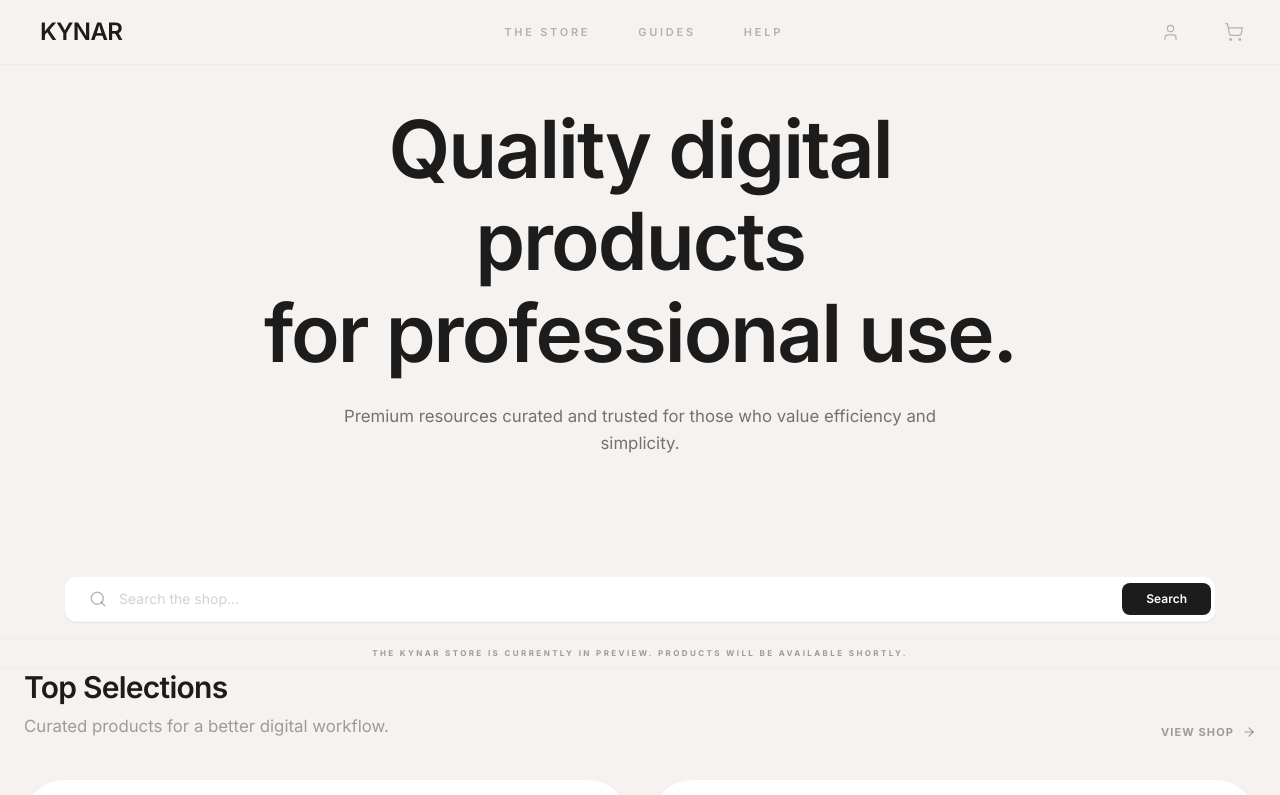
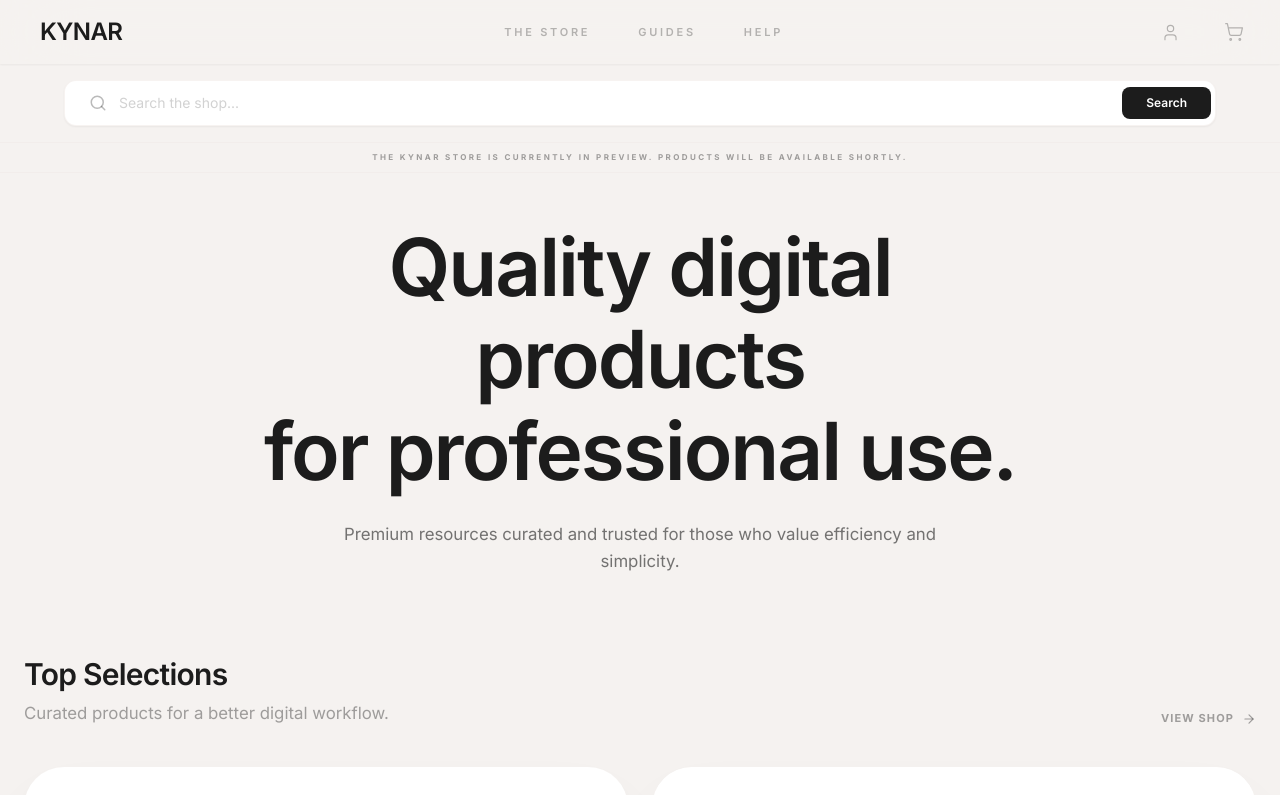
Before and after one commit to kynaruniverse/kynar-universe, a Next.js app: page / in a window 1280 px wide. Shown: the top 795 px of the page. Built offline with nearby package versions, Linux system fonts and the light colour scheme.

Commit message:
update page.tsx

```diff
--- a/app/page.tsx
+++ b/app/page.tsx
@@ -2,7 +2,7 @@
 
 import React, { useState } from 'react';
 import Link from 'next/link';
-import { Search, ArrowRight, Sparkles, ShieldCheck, Star, Zap } from 'lucide-react';
+import { Search, ArrowRight, ShieldCheck, Star, Zap } from 'lucide-react';
 import { motion } from "framer-motion";
 import UniverseCanvas from '../components/UniverseCanvas';
 
@@ -10,8 +10,34 @@ export default function Home() {
   return (
     <main className="min-h-screen bg-brand-base flex flex-col selection:bg-brand-accent/20 overflow-x-hidden">
 
-      {/* SECTION 1: HERO */}
-      <section className="relative w-full min-h-[60vh] flex flex-col items-center justify-center px-6">
+      {/* 1. SEARCH BAR - Now immediately under the Navbar */}
+      <div className="w-full bg-brand-base relative z-30 py-4">
+        <motion.div
+          className="relative w-[96%] max-w-6xl mx-auto group"
+        >
+          <div className="relative flex items-center bg-white shadow-sm rounded-xl p-1 pl-6 border border-brand-surface/20 transition-all duration-500">
+            <Search className="text-brand-text/30 mr-3" size={18} />
+            <input
+              type="text"
+              placeholder="Search the shop..."
+              className="flex-grow bg-transparent border-none outline-none text-brand-text placeholder:text-brand-text/20 py-2 text-sm"
+            />
+            <button className="bg-brand-text text-white px-6 py-2 rounded-lg text-xs font-semibold hover:bg-brand-accent transition-colors duration-500">
+              Search
+            </button>
+          </div>
+        </motion.div>
+      </div>
+
+      {/* 2. PREVIEW BANNER - Placed under search, but above hero text */}
+      <div className="w-full py-2 border-y border-brand-surface/10">
+        <p className="text-[8px] font-bold uppercase tracking-[0.3em] text-brand-text/40 text-center">
+          The Kynar Store is currently in preview. Products will be available shortly.
+        </p>
+      </div>
+
+      {/* 3. HERO SECTION - Now under the search and banner */}
+      <section className="relative w-full min-h-[50vh] flex flex-col items-center justify-center px-6 pt-12 pb-20">
         <div className="absolute inset-0 z-0 opacity-[0.08] pointer-events-none grayscale">
           <UniverseCanvas />
         </div>
@@ -25,39 +51,12 @@ export default function Home() {
             <h1 className="font-semibold tracking-tight text-brand-text mb-6">
               Quality digital products <br/> for professional use.
             </h1>
-            <p className="text-brand-text/60 max-w-2xl mx-auto mb-12">
+            <p className="text-brand-text/60 max-w-2xl mx-auto">
               Premium resources curated and trusted for those who value efficiency and simplicity.
             </p>
           </motion.div>
         </div>
       </section>
-
-          {/* SEARCH COMPONENT */}
-      <div className="w-full bg-brand-base relative z-30 py-4">
-          <motion.div
-            className="relative w-[96%] max-w-6xl mx-auto mt-4 group"
-          >
-            <div className="relative
-  flex items-center bg-white shadow-sm rounded-xl p-1 pl-6 border border-brand-surface/20 transition-all duration-500">
-              <Search className="text-brand-text/30 mr-3" size={18} />
-              <input
-                type="text"
-                placeholder="Search the shop..."
-                className="flex-grow bg-transparent border-none outline-none text-brand-text placeholder:text-brand-text/20 py-2 text-sm"
-              />
-              <button className="bg-brand-text text-white px-6 py-2 rounded-lg text-xs font-semibold hover:bg-brand-accent transition-colors duration-500">
-                Search
-              </button>
-            </div>
-          </motion.div>
-        </div>
-
-        {/*PREVIEW BANNER*/}
-        <div className="w-full py-2 border-y border-brand-surface/10">
-          <p className="text-[8px] font-bold uppercase tracking-[0.3em] text-brand-text/40 text-center">
-            The Kynar Store is currently in preview. Products will be available shortly.
-          </p>
-        </div>
 
       {/* SECTION 2: FEATURED PRODUCTS */}
       <section className="max-w-7xl mx-auto px-6 w-full pb-20">
```
